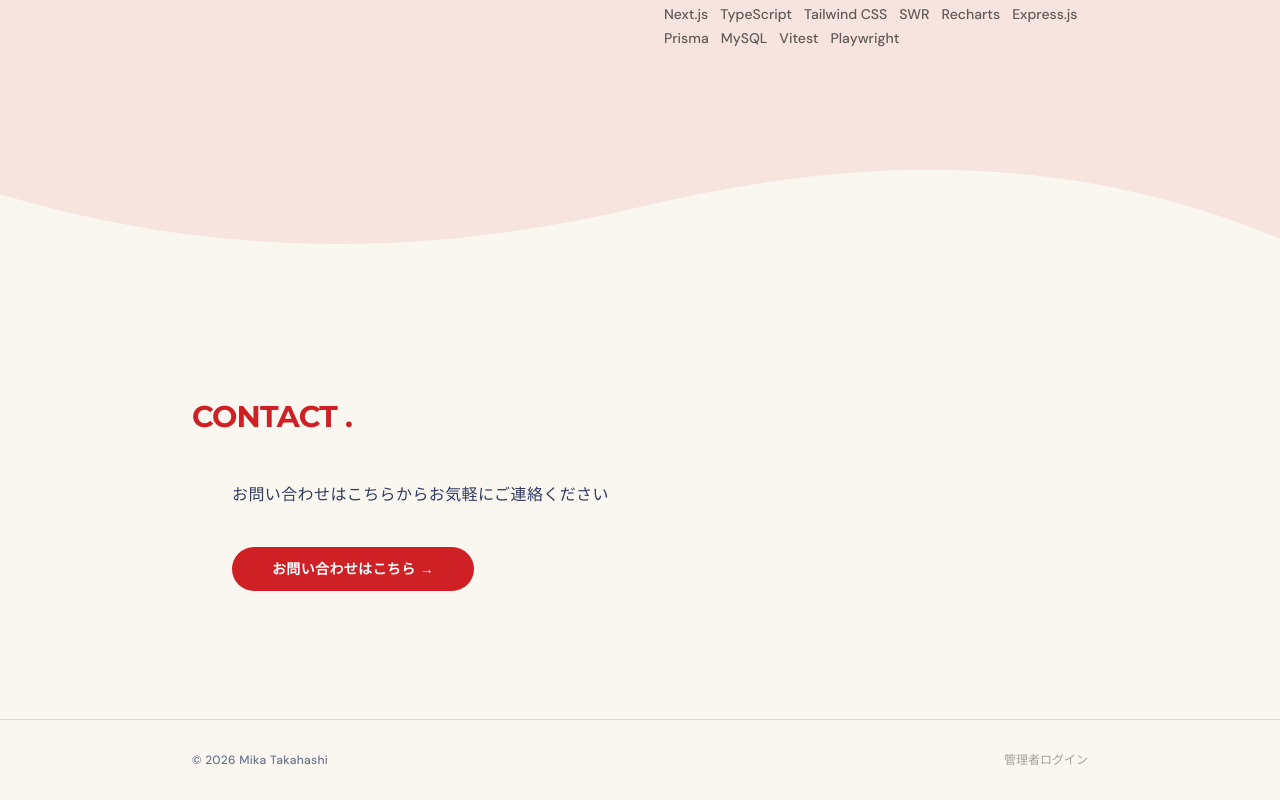
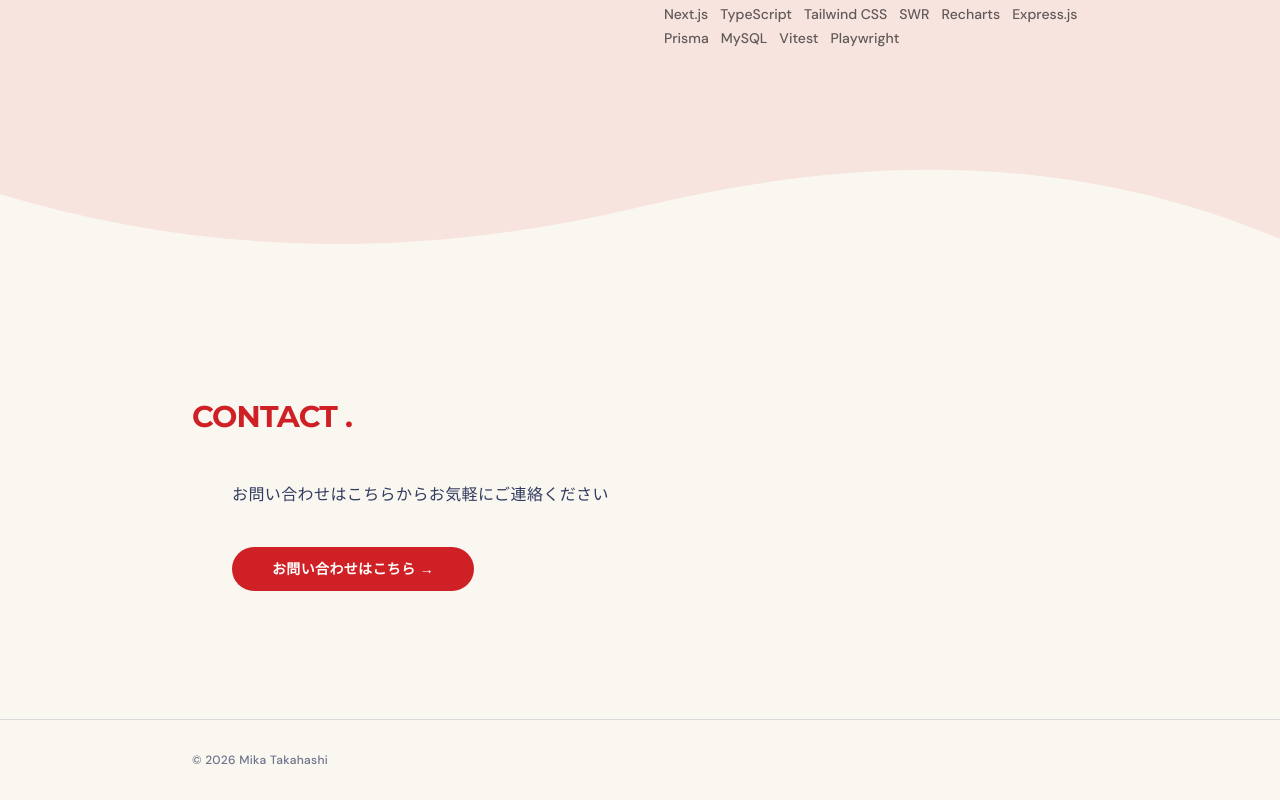
Before and after one commit to mika-t67/mika_section6_5, a Next.js app in the folder frontend/: page / in a window 1280 px wide. Shown: the part 3982-4782 px from the top of the page. Built offline with nearby package versions, Linux system fonts and the light colour scheme; no server answers.

Commit message:
フッターの管理者ログインを、マウスを乗せたときだけ表示する

```diff
--- a/frontend/src/components/Footer.tsx
+++ b/frontend/src/components/Footer.tsx
@@ -7,9 +7,10 @@ export default function Footer() {
     <footer className="border-t border-navy/15 px-5 py-8 md:px-16">
       <div className="mx-auto flex max-w-4xl items-center justify-between gap-4">
         <p className="font-nav text-xs tracking-wide text-navy/70">© {year} Mika Takahashi</p>
+        {/* ふだんは透明。マウスを乗せたとき・Tabキーで選んだときだけ表示する */}
         <Link
           href="/admin/login"
-          className="rounded-sm text-xs text-ink/40 underline-offset-4 transition hover:text-ink/70 hover:underline focus-visible:outline-2 focus-visible:outline-offset-4 focus-visible:outline-brand"
+          className="rounded-sm text-xs text-ink/40 underline-offset-4 opacity-0 transition hover:text-ink/70 hover:underline hover:opacity-100 focus-visible:opacity-100 focus-visible:outline-2 focus-visible:outline-offset-4 focus-visible:outline-brand"
         >
           管理者ログイン
         </Link>
```
